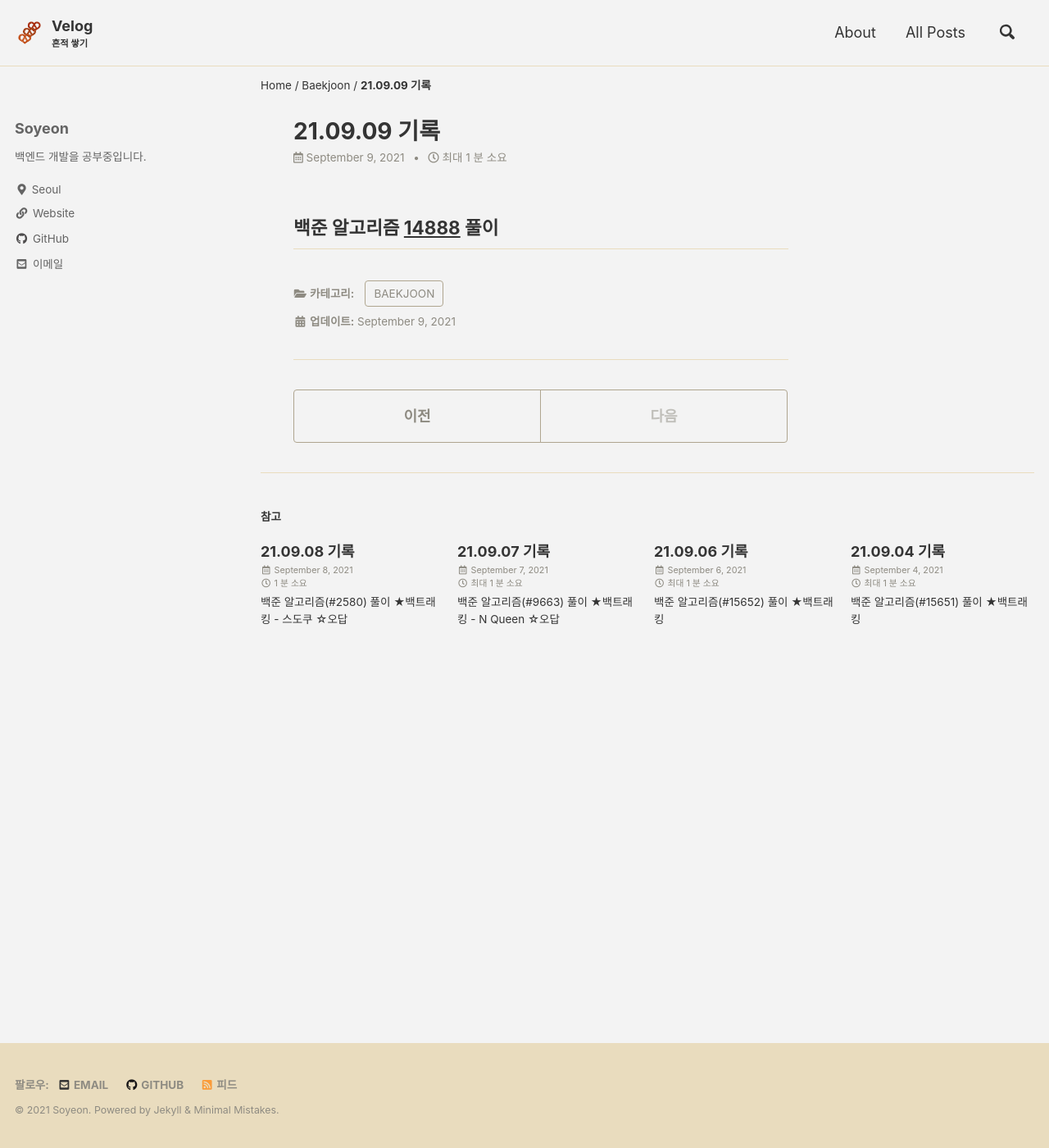
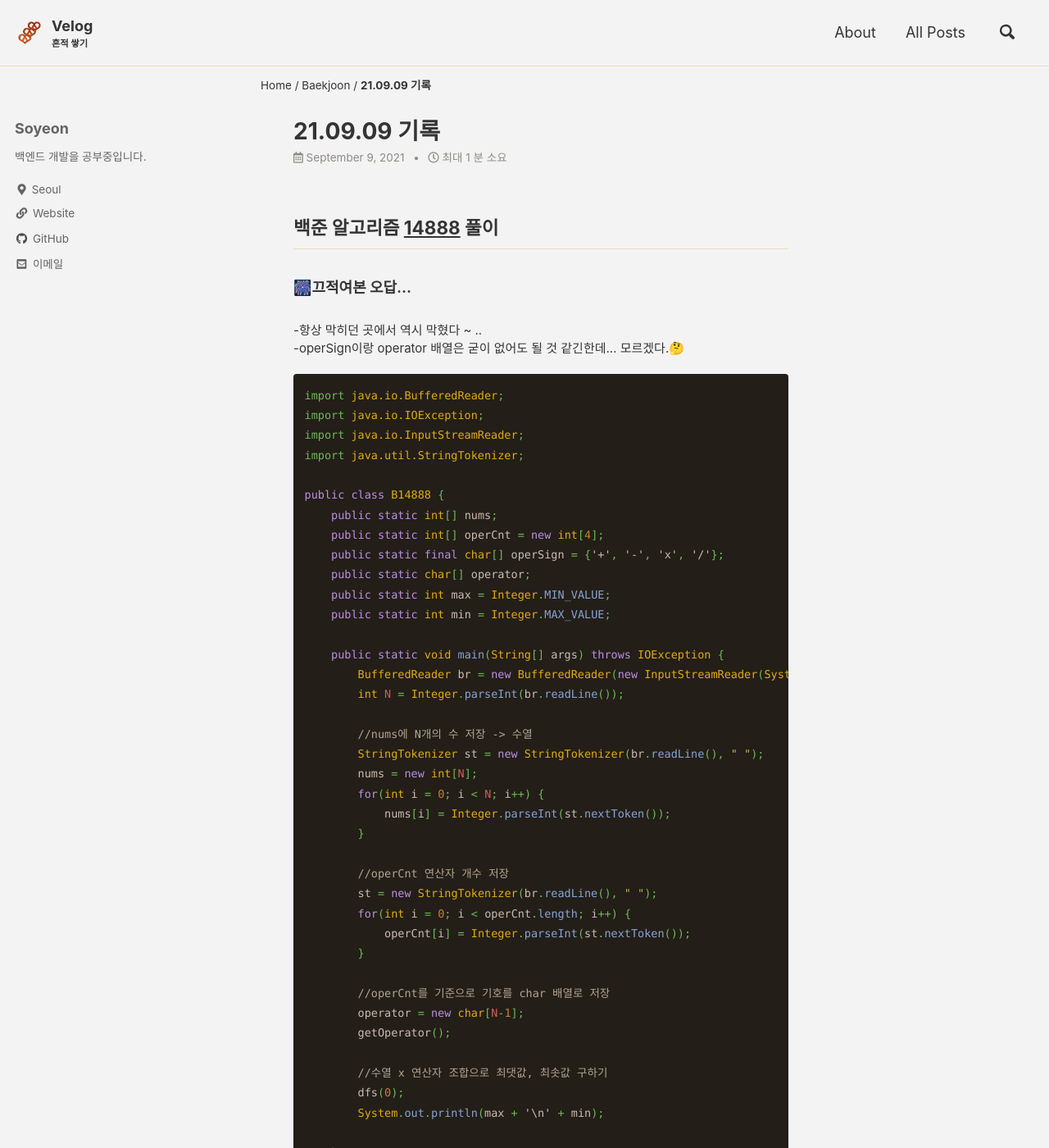
Before and after one commit to liv660/liv660.github.io, a Jekyll site: the page built from _posts/TIL/21.09.study/2021-09-09-210909.md, in a window 1280 px wide and 1400 px high. Shown: the whole window at 82% size. Built offline with Jekyll 4.4.1, drawn with Linux system fonts in a browser that asks for light colours; cached includes are drawn as plain includes; some of the changed text lies outside the part shown.

Commit message:
Update 09.09 #14888 algorithm

````diff
--- a/_posts/TIL/21.09.study/2021-09-09-210909.md
+++ b/_posts/TIL/21.09.study/2021-09-09-210909.md
@@ -7,3 +7,79 @@ categories:
 
 
 ## 백준 알고리즘 [14888](https://www.acmicpc.net/problem/14888) 풀이
+
+###### 🎆끄적여본 오답...<br/>
+-항상 막히던 곳에서 역시 막혔다 ~ ..<br>
+-operSign이랑 operator 배열은 굳이 없어도 될 것 같긴한데... 모르겠다.🤔<br>
+
+```java
+import java.io.BufferedReader;
+import java.io.IOException;
+import java.io.InputStreamReader;
+import java.util.StringTokenizer;
+
+public class B14888 {
+    public static int[] nums;
+    public static int[] operCnt = new int[4];
+    public static final char[] operSign = {'+', '-', 'x', '/'};
+    public static char[] operator;
+    public static int max = Integer.MIN_VALUE;
+    public static int min = Integer.MAX_VALUE;
+
+    public static void main(String[] args) throws IOException {
+        BufferedReader br = new BufferedReader(new InputStreamReader(System.in));
+        int N = Integer.parseInt(br.readLine());
+
+        //nums에 N개의 수 저장 -> 수열
+        StringTokenizer st = new StringTokenizer(br.readLine(), " ");
+        nums = new int[N];
+        for(int i = 0; i < N; i++) {
+            nums[i] = Integer.parseInt(st.nextToken());
+        }
+
+        //operCnt 연산자 개수 저장
+        st = new StringTokenizer(br.readLine(), " ");
+        for(int i = 0; i < operCnt.length; i++) {
+            operCnt[i] = Integer.parseInt(st.nextToken());
+        }
+
+        //operCnt를 기준으로 기호를 char 배열로 저장
+        operator = new char[N-1];
+        getOperator();
+
+        //수열 x 연산자 조합으로 최댓값, 최솟값 구하기
+        dfs(0);
+        System.out.println(max + '\n' + min);
+
+    }
+
+    public static void getOperator() {
+        int idx = 0;
+
+        for(int i = 0; i < operCnt.length; i++) {
+            int std = operCnt[i];
+
+            for(int j = 0; j < std; j++) {
+                operator[idx] = operSign[i];
+                idx++;
+            }
+        }
+    }
+    public static void dfs(int depth) {
+        if(depth == operator.length) {
+            return;
+        }
+
+        //재귀가 어렵다 ㅠㅠ..
+    }
+}
+```
+<br>
+
+###### 🎆[해설]()(메모리 MB, 시간 ms로 통과)<br/>
+-<br>
+
+```java
+
+```
+<br>
````
